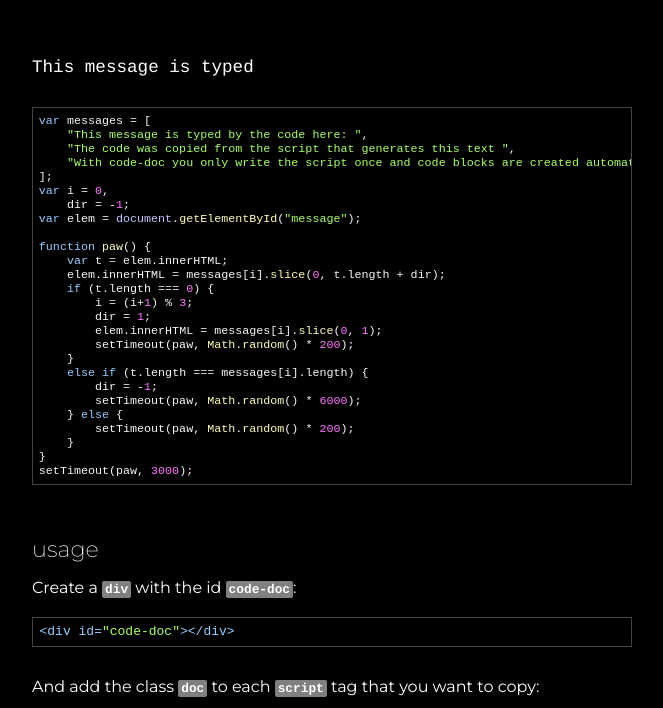
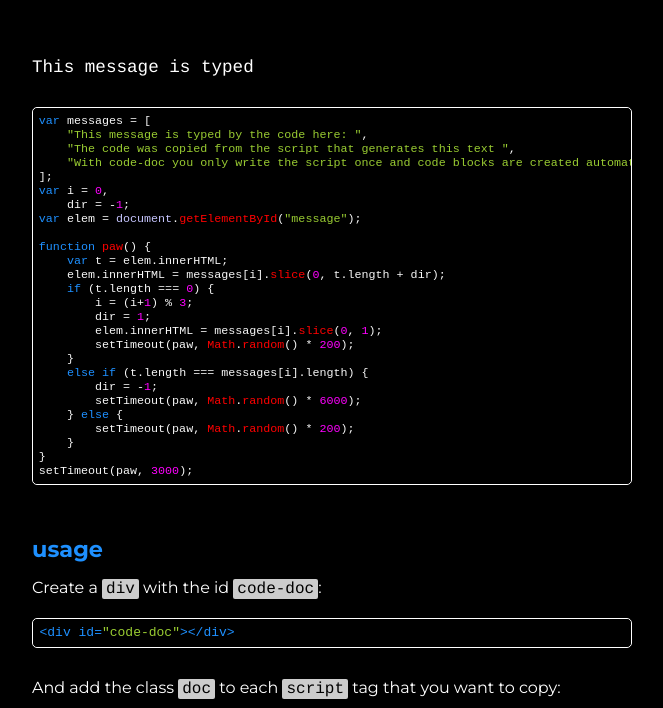
Before and after one commit to synesenom/code-doc, a website: page docs/index.html in a window 1280 px wide. Shown: the part 92-800 px from the top of the page, without its empty margins (308-971 px from the left). Drawn offline with nearby package versions, Linux system fonts and the light colour scheme.

Commit message:
docs style updated

```diff
--- a/docs/index.html
+++ b/docs/index.html
@@ -54,8 +54,9 @@
         }
         h1 {
             font-size: 1.4em;
-            font-weight: 100;
+            font-weight: bold;
             margin-top: 50px;
+            color: dodgerblue;
         }
         #code-doc {
             font-size: 0.9em;
@@ -94,18 +95,21 @@
             }
         }
         .inline {
-            background-color: gray;
-            color: white;
+            background-color: #ccc;
+            color: black;
             font-family: 'Courier', monospace;
-            font-weight: bold;
-            padding: 1px 3px;
-            font-size: 0.8em;
+            padding: 1px 4px;
+            font-size: 1em;
             border-radius: 2px;
         }
         pre {
             margin-top: 20px;
             margin-bottom: 30px;
-            border: 1px solid #444;
+            border-radius: 5px;
+            border: 1px solid white;
+        }
+        pre code {
+            border-radius: 5px;
         }
         .sponsors {
             width: 100%;
--- a/docs/ir-black.css
+++ b/docs/ir-black.css
@@ -1 +1 @@
-.hljs{display:block;overflow-x:auto;padding:0.5em;background:#000;color:#f8f8f8}.hljs-comment,.hljs-quote,.hljs-meta{color:#7c7c7c}.hljs-keyword,.hljs-selector-tag,.hljs-tag,.hljs-name{color:#96cbfe}.hljs-attribute,.hljs-selector-id{color:#ffffb6}.hljs-string,.hljs-selector-attr,.hljs-selector-pseudo,.hljs-addition{color:#a8ff60}.hljs-subst{color:#daefa3}.hljs-regexp,.hljs-link{color:#e9c062}.hljs-title,.hljs-section,.hljs-type,.hljs-doctag{color:#ffffb6}.hljs-symbol,.hljs-bullet,.hljs-variable,.hljs-template-variable,.hljs-literal{color:#c6c5fe}.hljs-number,.hljs-deletion{color:#ff73fd}.hljs-emphasis{font-style:italic}.hljs-strong{font-weight:bold}
+.hljs{display:block;overflow-x:auto;padding:0.5em;background:#000;color:#f8f8f8}.hljs-comment,.hljs-quote,.hljs-meta{color:#7c7c7c}.hljs-keyword,.hljs-selector-tag,.hljs-tag,.hljs-name{color:dodgerblue}.hljs-attribute,.hljs-selector-id{color:#ffffb6}.hljs-string,.hljs-selector-attr,.hljs-selector-pseudo,.hljs-addition{color:yellowgreen}.hljs-subst{color:#daefa3}.hljs-regexp,.hljs-link{color:#e9c062}.hljs-title,.hljs-section,.hljs-type,.hljs-doctag{color:red}.hljs-symbol,.hljs-bullet,.hljs-variable,.hljs-template-variable,.hljs-literal{color:#c6c5fe}.hljs-number,.hljs-deletion{color:fuchsia}.hljs-emphasis{font-style:italic}.hljs-strong{font-weight:bold}
```
